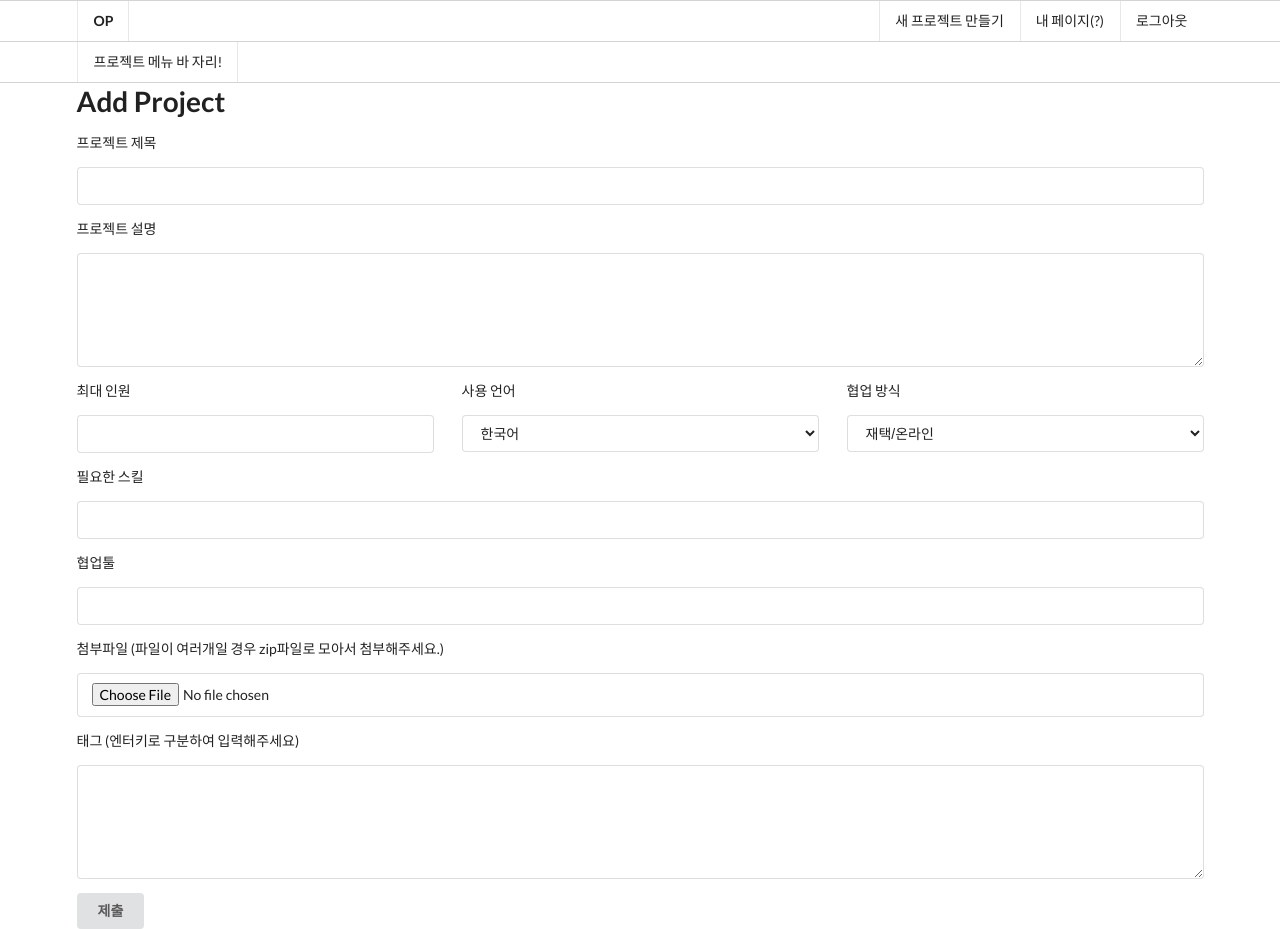
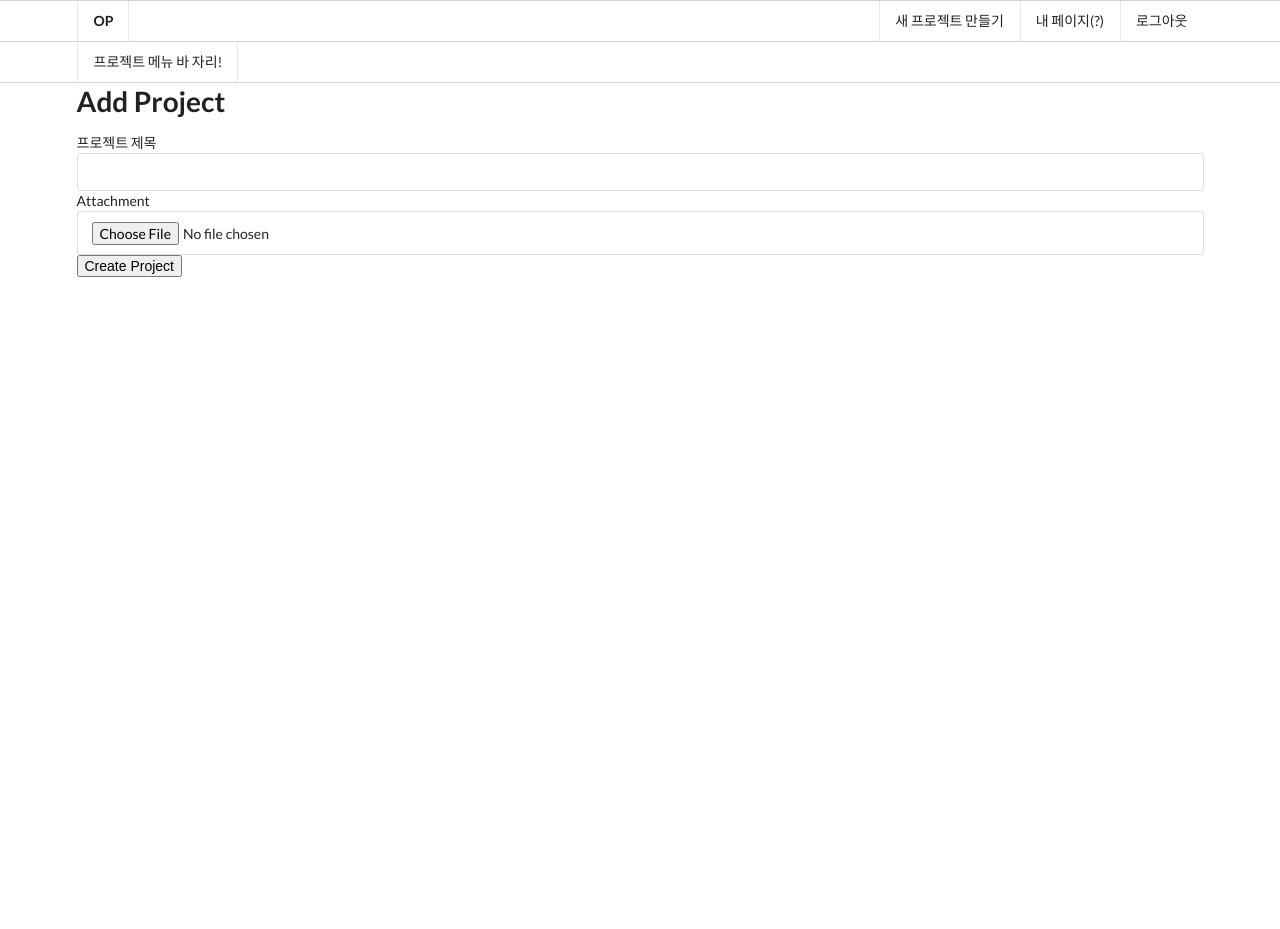
Before and after one commit to leegakyeong/OP, a Rails app: page /projects/new in a window 1280 px wide. After the commit the page ends 277 px from the top, so only its background shows below. Run offline with Rails 7, Linux system fonts and the light colour scheme; a user stored in the database is signed in; style sheets or scripts are compiled from the project's sources; some libraries are stand-ins or nearby versions.

```diff
--- a/app/models/project.rb
+++ b/app/models/project.rb
@@ -16,4 +16,6 @@
     # membership
     has_many :memberships
     has_many :members, through: :memberships, source: :user, dependent: :destroy
+
+    has_attached_file :reference
 end
--- a/app/views/projects/_form.html.erb
+++ b/app/views/projects/_form.html.erb
@@ -1,60 +1,17 @@
 <%= form_for project do |f| %>
-    <div>
-        <%= f.label :title %>
-        <%= f.text_field :title %>
+    <div class="ui form">
+        <%= f.hidden_field :admin_id, :value => current_user.id %>
+
+        <div>
+            <%= f.label :"프로젝트 제목" %>
+            <%= f.text_field :title %>
+        </div>
+
+        <div>
+            <%= f.label :attachment %>
+            <%= f.file_field :attachment %>
+        </div>
+
+        <%= f.submit %>
     </div>
-
-    <%= f.submit %>
 <% end %>
-
-<%= form_tag "/", method: "post", class: "ui form", multipart: true do %>
-    <%= hidden_field_tag "admin_id", current_user.id %>
-    <p>프로젝트 제목:</p> <%= text_field_tag :title, "", class: "field" %>
-    <p>프로젝트 설명:</p> <%= text_area_tag "description", nil, size: "50x5", class: "field" %>
-    <%= file_field_tag "reference" %>
-<% end %>
-
-<form class="ui form" action='/' method='POST'>
-
-    <div class="field ui three column gird">
-        <div class="ui three column grid">
-            <div class="column">
-                <p>최대 인원</p>
-                <input type='number' name='maxMember' min='1'/>
-            </div>
-            <div class="column">
-                <p>사용 언어</p>
-                <select name='isKorean'>
-                    <option value='true'>한국어</option>
-                    <option value='false'>English</option>
-                </select>
-            </div>
-            <div class="column">
-                <p>협업 방식</p>
-                <select name='isOnline'>
-                    <option value='true'>재택/온라인</option>
-                    <option value='false'>오프라인 모임</option>
-                </select>
-            </div>
-        </div>
-    </div>
-    <div class="field">
-        <p>필요한 스킬</p>
-        <input type='text' name='skills'/>
-    </div>
-    <div class="field">
-        <p>협업툴</p>
-        <input type='text' name='tools'/>
-    </div>
-    <div class="field">
-        <p>첨부파일 (파일이 여러개일 경우 zip파일로 모아서 첨부해주세요.)</p>
-        <input type='file' name='files'/>
-    </div>
-
-    <div class="field">
-        <p>태그 (엔터키로 구분하여 입력해주세요)</p>
-        <textarea rows='5' cols='20' name='tags'></textarea>
-    </div>
-
-    <button class="ui button" type="submit">제출</button>
-</form>
--- a/app/views/projects/new.html.erb
+++ b/app/views/projects/new.html.erb
@@ -1,54 +1,3 @@
 <h1>Add Project</h1>
 
-<form class="ui form" action='/projects' method='POST'>
-	<!-- https://www.w3schools.com/tags/att_input_type.asp -->
-	<input type='hidden' name='admin_id' value=<%= current_user.id%>/>
-	<div class="field">
-		<p>프로젝트 제목</p> <!-- 아직은 <label> 태그 사이에 넣으면 촌스러움 -->
-		<input type='text' name='title'/>
-	</div>
-	<div class="field">
-		<p>프로젝트 설명</p>
-		<textarea rows='5' cols='50' name='description'></textarea>
-	</div>
-	<div class="field ui three column gird">
-		<div class="ui three column grid">
-			<div class="column">
-				<p>최대 인원</p>
-				<input type='number' name='maxMember' min='1'/>
-			</div>
-			<div class="column">
-				<p>사용 언어</p>
-				<select name='isKorean'>
-					<option value='true'>한국어</option>
-					<option value='false'>English</option>
-				</select>
-			</div>
-			<div class="column">
-				<p>협업 방식</p>
-				<select name='isOnline'>
-					<option value='true'>재택/온라인</option>
-					<option value='false'>오프라인 모임</option>
-				</select>
-			</div>
-		</div>
-	</div>
-    <div class="field">
-			<p>필요한 스킬</p>
-			<input type='text' name='skills'/>
-    </div>
-    <div class="field">
-			<p>협업툴</p>
-			<input type='text' name='tools'/>
-    </div>
-	<div class="field">
-		<p>첨부파일 (파일이 여러개일 경우 zip파일로 모아서 첨부해주세요.)</p>
-		<input type='file' name='files'/>
-	</div>
-	<div class="field">
-		<p>태그 (엔터키로 구분하여 입력해주세요)</p>
-		<textarea rows='5' cols='20' name='tags'></textarea>
-	</div>
-
-	<button class="ui button" type="submit">제출</button>
-</form>
+<%= render 'form', project: @project %>
```
Also changed, not shown: Gemfile, Gemfile.lock.
